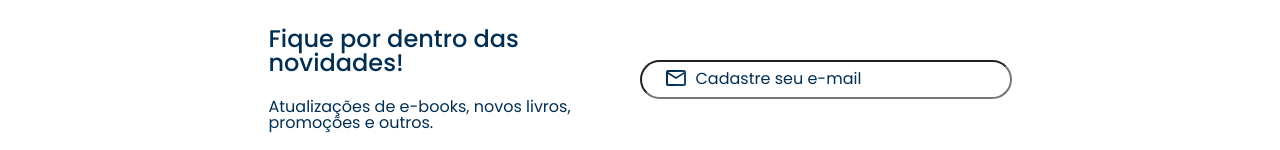
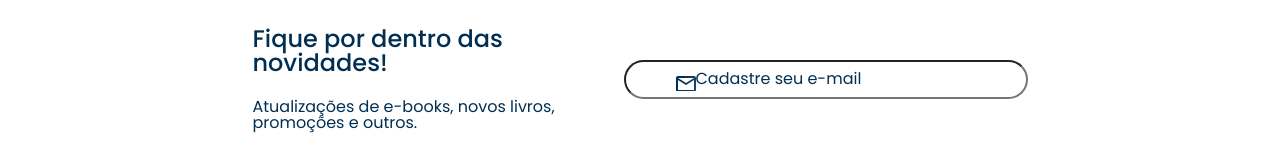
Before and after one commit to Leandro-Sales1/AluraBook, a plain HTML site: page index.html in a window 1280 px wide. Shown: the part 2501-2651 px from the top of the page. Drawn offline with nearby package versions, Linux system fonts and the light colour scheme.

Commit message:
Update style.css

```diff
--- a/styles/style.css
+++ b/styles/style.css
@@ -210,7 +210,7 @@ body{
 .e-mail{
     margin-top: 1.5rem;
     margin-bottom: 1.875rem;
-    padding: 0.625rem 1.5rem;
+    padding: 0.625rem 2.5rem;
     align-items: center;
     border-radius: 24px;
     width: 85%;
@@ -222,7 +222,7 @@ body{
     font-size: 16px;
     background-image: url(/img/e-mail.svg);
     background-repeat: no-repeat;
-    background-position: 0 4px;
+    background-position: 0.625rem 0.625rem;
     padding: 0 30px;
 }
 .grupo_alura{
```
